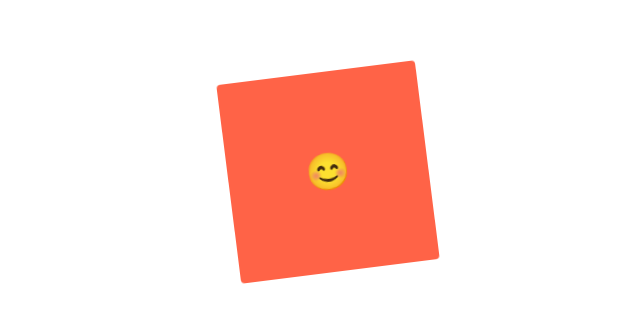
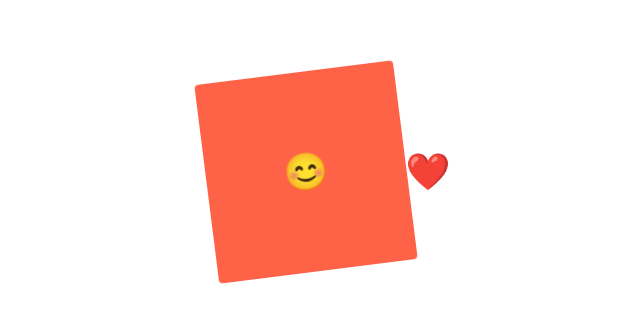
Before and after one commit to sangwl9/React-Master, a JavaScript app in the folder lectures/lecture2/: page / in a window 1280 px wide. Shown: the part 236-558 px from the top of the page, without its empty margins (320-960 px from the left). Built offline with nearby package versions, Linux system fonts and the light colour scheme.

Commit message:
2.5 Pseudo Selectors part Two

```diff
--- a/lectures/lecture2/src/App.js
+++ b/lectures/lecture2/src/App.js
@@ -50,6 +50,10 @@
     }
 `;
 
+const Emoji = styled.span`
+    font-size: 36px;
+`;
+
 const Box = styled.div`
     width: 200px;
     height: 200px;
@@ -59,10 +63,9 @@
     justify-content: center;
     align-items: center;
 
-    span {
-        font-size: 36px;
+    ${Emoji} {
         &:hover{
-            font-size: 40px;
+            font-size: 98px;
         }
         &:active {
             opacity: 0;
@@ -84,8 +87,9 @@
     // </Father>
     <Wrapper>
         <Box>
-            <span>😊</span>
+            <Emoji>😊</Emoji>
         </Box>
+        <Emoji>❤️</Emoji>
     </Wrapper>
   );
 }
```
